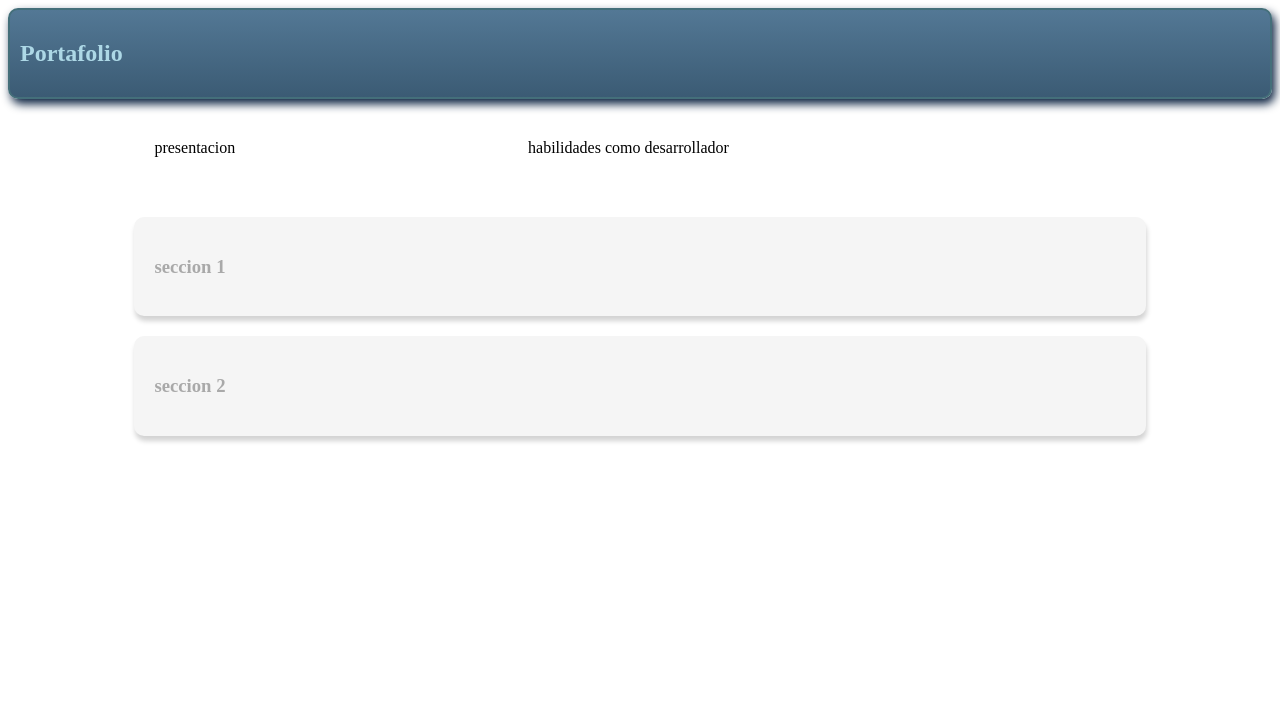
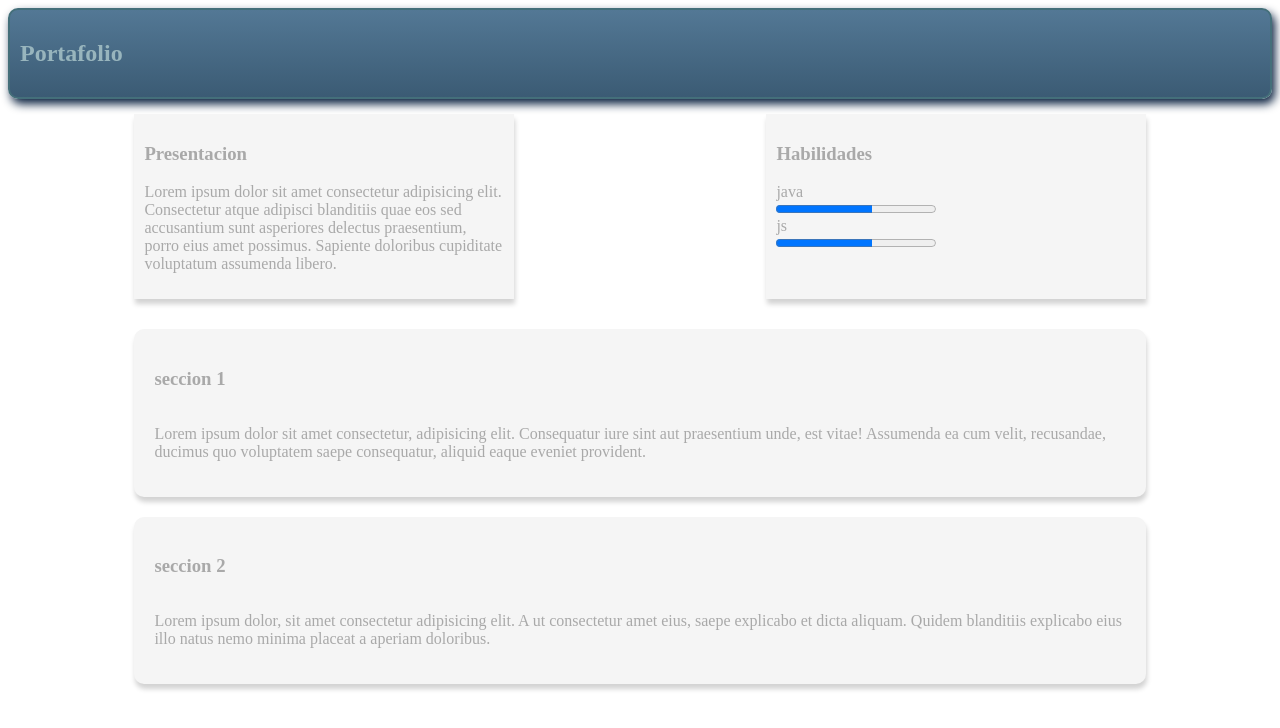
Before and after one commit to nicosup98/portafolio, a React app: page / in a window 1280 px wide. Shown: the top 728 px of the page. Built offline with nearby package versions, Linux system fonts and the light colour scheme.

Commit message:
ajustes maquetacion

```diff
--- a/src/components/app.jsx
+++ b/src/components/app.jsx
@@ -6,15 +6,32 @@ export const App = ()=>{
             <header>
                 <h2>Portafolio</h2>
             </header>
-            <article >
-                <div className="spacing">presentacion</div>
-                <div className="spacing">habilidades como desarrollador</div>
-            </article>
-            <section className="rounded spacing">
+            <section>
+                <article>
+                    <div className="spacing-art style-box">
+                        <h3>Presentacion</h3>
+                        <p>Lorem ipsum dolor sit amet consectetur adipisicing elit. Consectetur atque adipisci blanditiis quae eos sed accusantium sunt asperiores delectus praesentium, porro eius amet possimus. Sapiente doloribus cupiditate voluptatum assumenda libero.</p>
+                    </div>
+                    <div className="spacing-art style-box">
+                        <h3>Habilidades</h3>
+                        <div className="flex-column">
+                            java
+                            <progress value="3" max="5">jav</progress>
+                        </div>
+                        <div className="flex-column">
+                            js
+                            <progress value="3" max="5">jav</progress>
+                        </div>
+                    </div>
+                </article>
+            </section>
+            <section className="rounded spacing style-box">
                 <h3>seccion 1</h3>
+                <p>Lorem ipsum dolor sit amet consectetur, adipisicing elit. Consequatur iure sint aut praesentium unde, est vitae! Assumenda ea cum velit, recusandae, ducimus quo voluptatem saepe consequatur, aliquid eaque eveniet provident.</p>
             </section>
-            <section className="rounded spacing">
+            <section className="rounded spacing style-box">
                 <h3>seccion 2</h3>
+                <p>Lorem ipsum dolor, sit amet consectetur adipisicing elit. A ut consectetur amet eius, saepe explicabo et dicta aliquam. Quidem blanditiis explicabo eius illo natus nemo minima placeat a aperiam doloribus.</p>
             </section>
         </div>
     )
--- a/src/styles/index.css
+++ b/src/styles/index.css
@@ -6,23 +6,46 @@ header{
     padding: 10px;
     background-image: linear-gradient(#537895,#3b5b74);
     box-shadow: 3px 5px 10px #09203f;
-    color: lightblue;
+    color: rgb(152, 181, 189);
     border-radius: 10px;
 }
 
 section{
     display: flex;
     flex-direction: column;
+}
+
+.style-box{
     border: 1px thin #949da1;
     background-color: whitesmoke;
     color: darkgrey;
     box-shadow: 1px 5px 5px lightgrey;
 }
 
+.flex-column{
+    display: flex;
+    flex-direction: column;
+}
+
 article{
     display: flex;
     flex-direction: row;
-    align-content: flex-end;
+    align-content: center;
+    margin-bottom: 0;
+}
+article > div{
+    width: 100%;
+}
+
+@media(max-width: 800px){
+    article{
+        display: flex;
+        flex-direction: column;
+    }
+}
+
+.article-style{
+    border: 1px solid gray;
 }
 
 .rounded{
@@ -35,3 +58,11 @@ article{
     margin-right: 10%;
     padding: 20px;
 }
+
+.spacing-art{
+    margin: 10px;
+    margin-left: 10%;
+    margin-right: 10%;
+    margin-top: 15px;
+    padding: 10px;
+}
```
Also changed, not shown: 4 other files (tests, documents, lock files or other folders).
